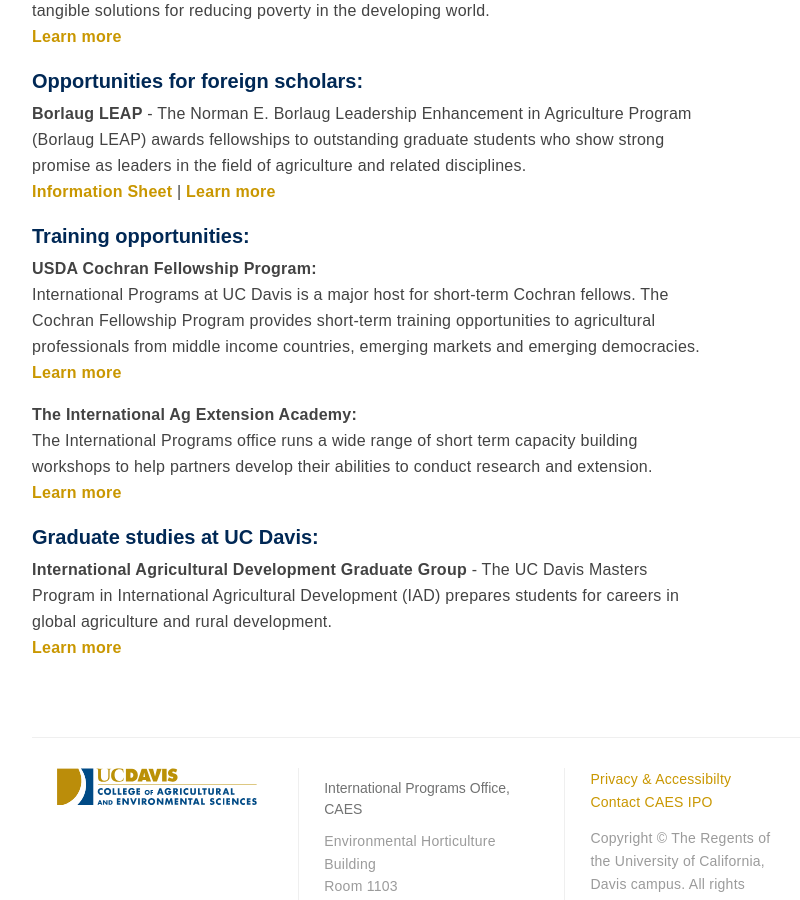
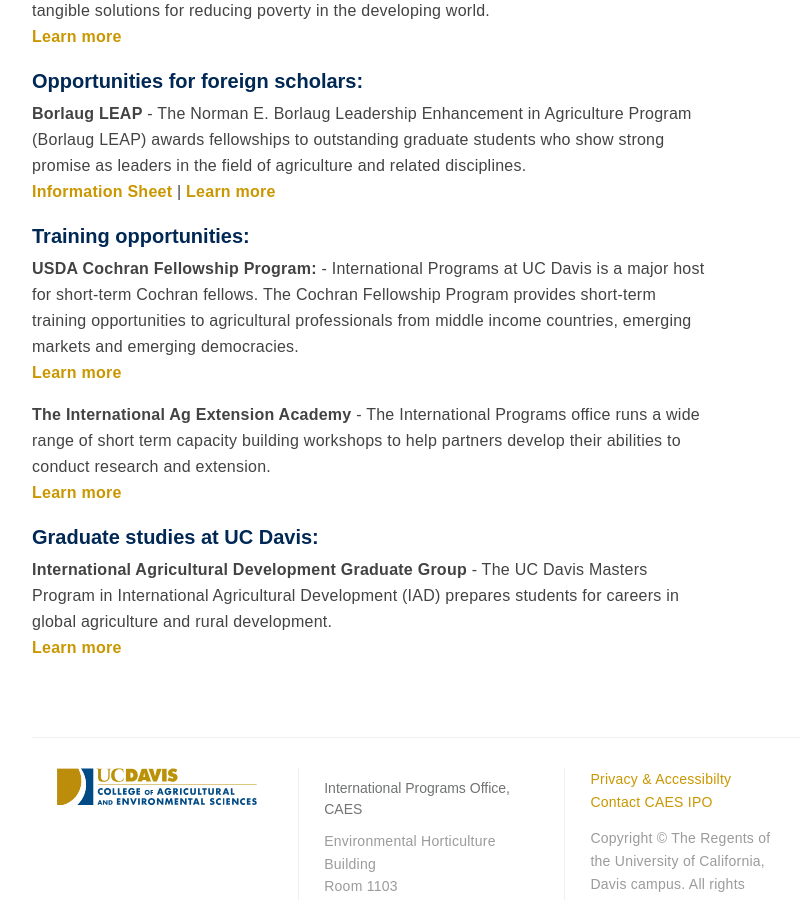
Before and after one commit to ucdavis/ip, a Jekyll site: the page built from scholars-and-students/index.html, in a window 1280 px wide and 900 px high, scrolled down 668 px. Shown: the whole window, without its empty margins (96-896 px from the left). Built offline with Jekyll 4.4.1, drawn with Linux system fonts in a browser that asks for light colours; nearby versions of some CDN libraries.

Commit message:
continued edits

```diff
--- a/scholars-and-students/index.html
+++ b/scholars-and-students/index.html
@@ -26,9 +26,9 @@
 
     <h3>Training opportunities:</h3>
 
-    <p><b>USDA Cochran Fellowship Program:</b></br> International Programs at UC Davis is a major host for short-term Cochran fellows. The Cochran Fellowship Program provides short-term training opportunities to agricultural professionals from middle income countries, emerging markets and emerging democracies. <br><a class="learnmore" target="_blank" href="http://www.fas.usda.gov/programs/cochran-fellowship-program">Learn more</a></p>
+    <p><b>USDA Cochran Fellowship Program:</b> - International Programs at UC Davis is a major host for short-term Cochran fellows. The Cochran Fellowship Program provides short-term training opportunities to agricultural professionals from middle income countries, emerging markets and emerging democracies. <br><a class="learnmore" target="_blank" href="http://www.fas.usda.gov/programs/cochran-fellowship-program">Learn more</a></p>
 
-    <p><b>The International Ag Extension Academy:</b></br> The International Programs office runs a wide range of short term capacity building workshops to help partners develop their abilities to conduct research and extension. <br><a class="learnmore" target="_blank" href="http://www.agextonline.com/index.html">Learn more</a></p>
+    <p><b>The International Ag Extension Academy</b> - The International Programs office runs a wide range of short term capacity building workshops to help partners develop their abilities to conduct research and extension. <br><a class="learnmore" target="_blank" href="http://www.agextonline.com/index.html">Learn more</a></p>
 
     <h3>Graduate studies at UC Davis:</h3>
 
```
